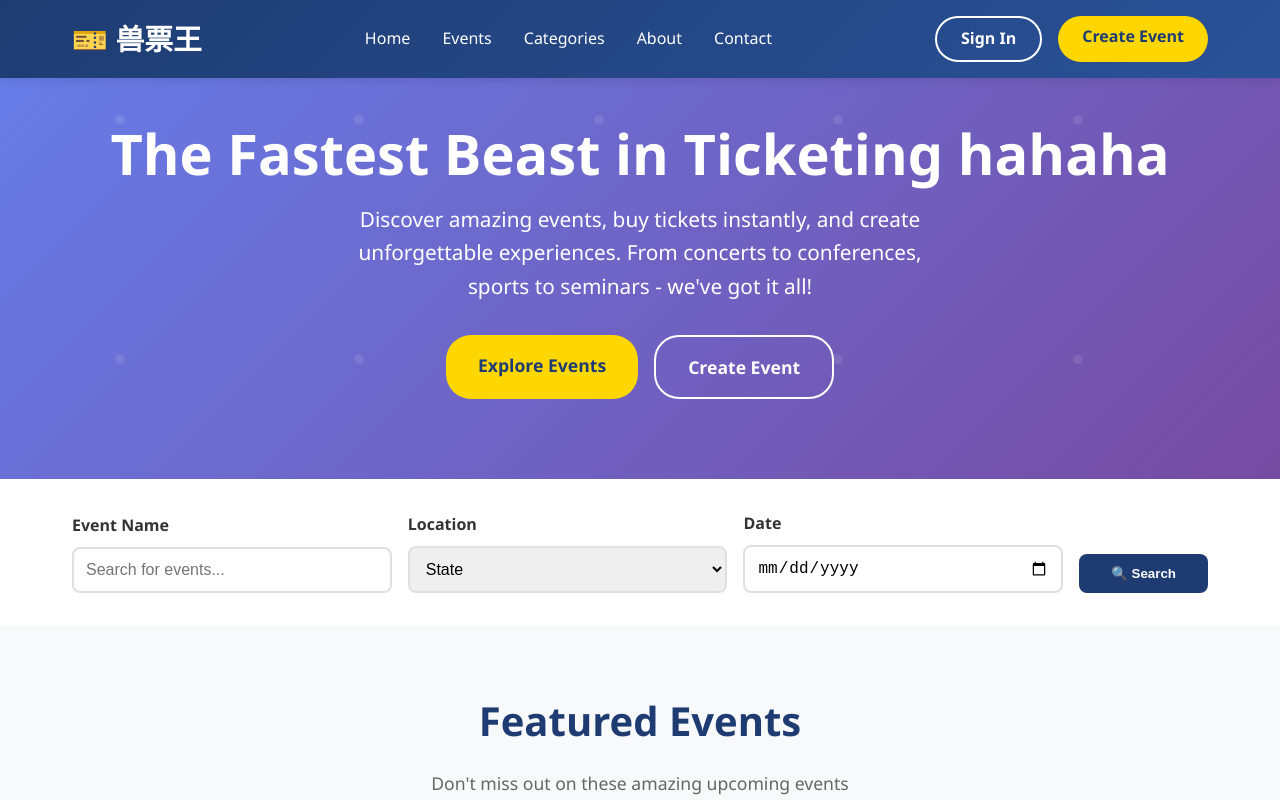
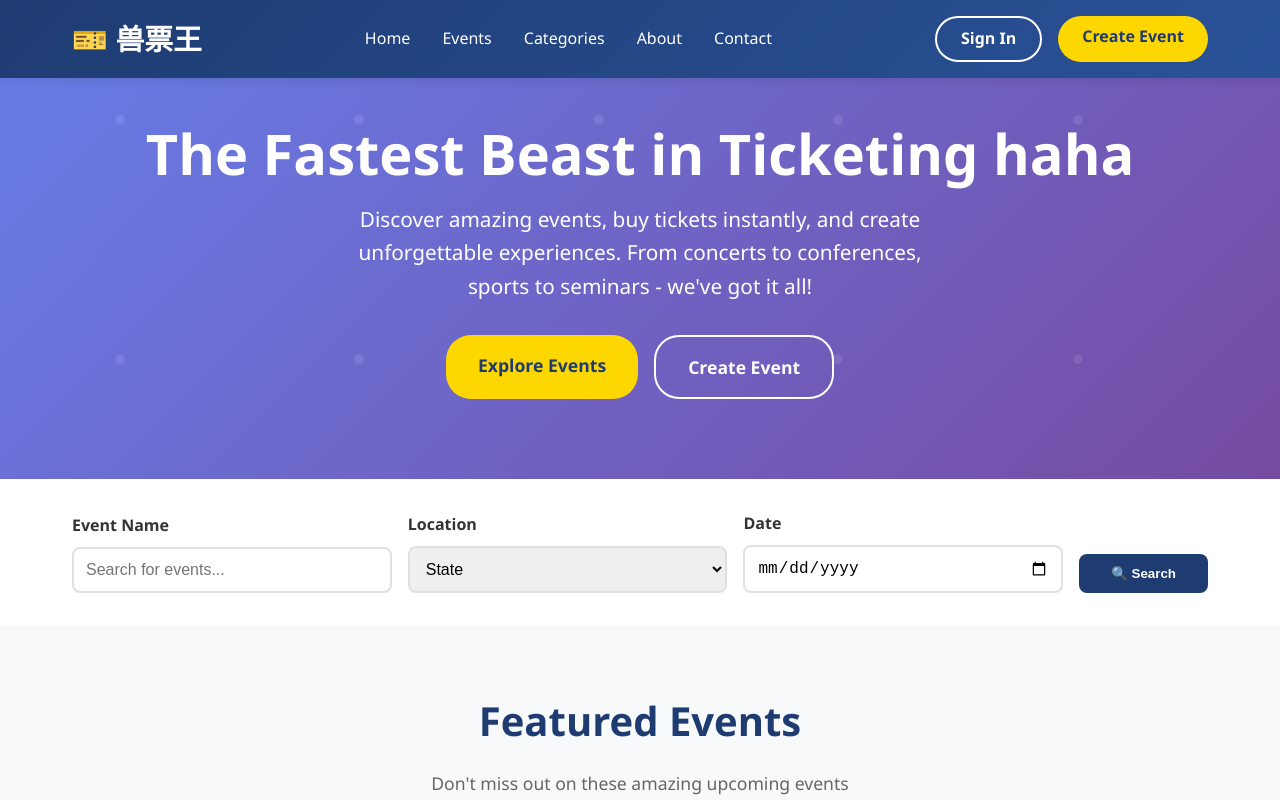
Before and after one commit to mattchia33/beastbuy, a plain HTML site: page index.html in a window 1280 px wide. Shown: the top 800 px of the page. Drawn offline with Linux system fonts and the light colour scheme.

Commit message:
change title

```diff
--- a/index.html
+++ b/index.html
@@ -633,7 +633,7 @@
     <!-- Hero Section -->
     <section id="home" class="hero">
         <div class="hero-content">
-            <h1 class="fade-in">The Fastest Beast in Ticketing hahaha</h1>
+            <h1 class="fade-in">The Fastest Beast in Ticketing haha</h1>
             <p class="fade-in">Discover amazing events, buy tickets instantly, and create unforgettable experiences. From concerts to conferences, sports to seminars - we've got it all!</p>
             <div class="hero-buttons">
                 <a href="#events" class="btn btn-primary btn-large">Explore Events</a>
```
